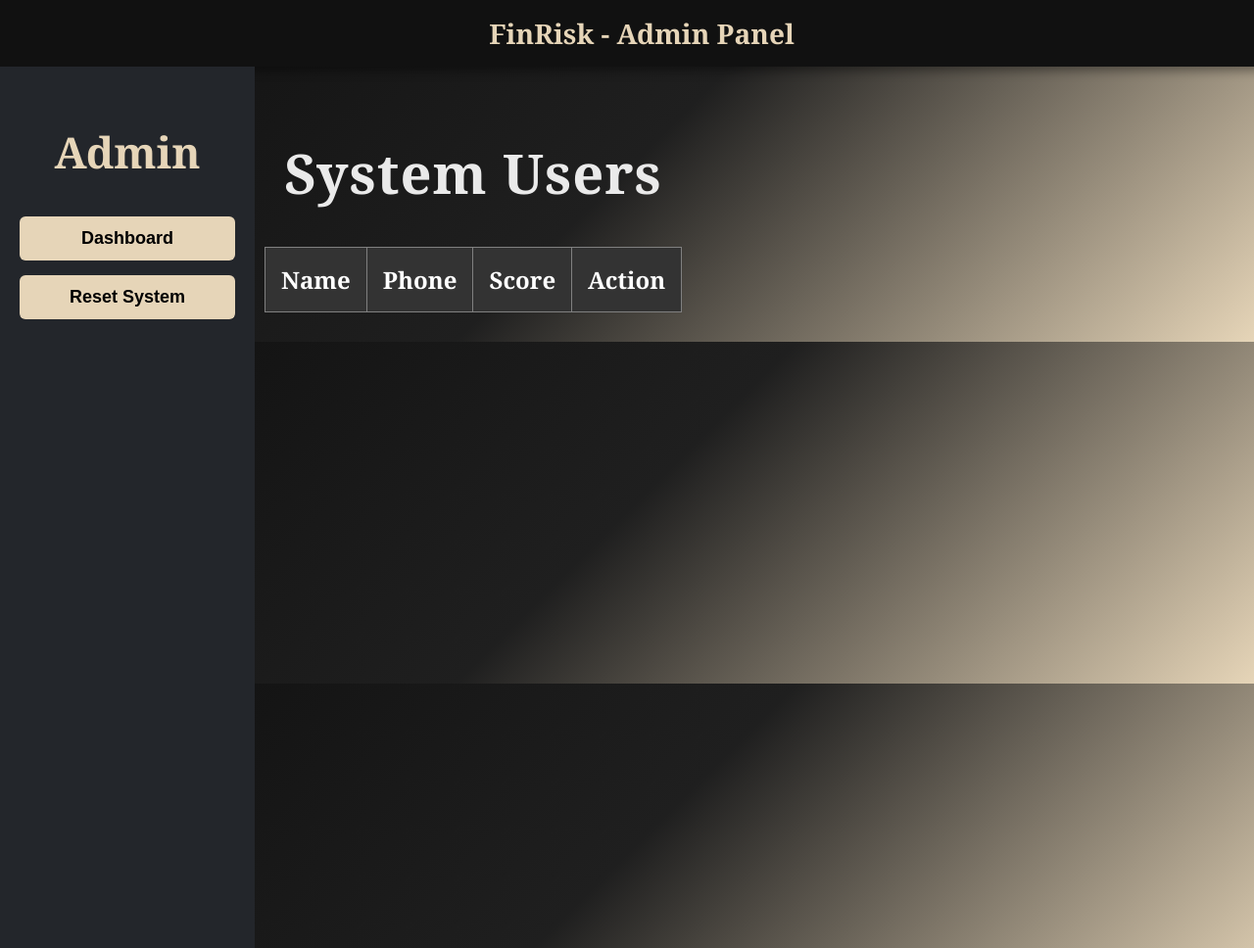
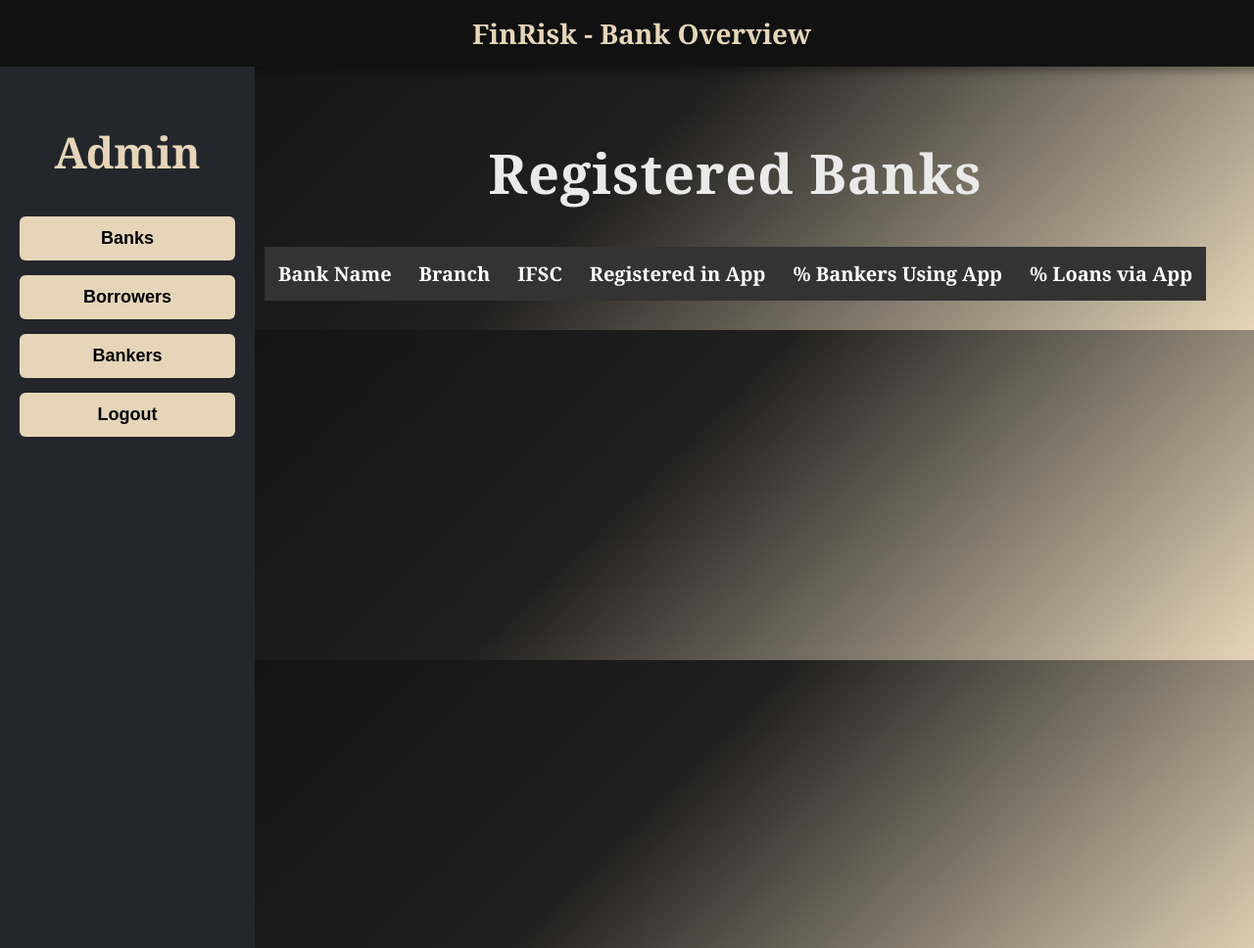
Before and after one commit to Team-quantreX-FOSS/FOSS_Hackathon, a Flask app: page /admin_dashboard in a window 1280 px wide. Shown: the whole page at 98% size. Run offline with Flask 3, Linux system fonts and the light colour scheme; lists and menus that the app fills with data are empty.

Commit message:
Update admin_dashboard.html

```diff
--- a/backend/templates/admin_dashboard.html
+++ b/backend/templates/admin_dashboard.html
@@ -1,38 +1,26 @@
 <!DOCTYPE html>
-
 <html>
-
 <head>
 
 <title>Admin Dashboard</title>
-
 <link rel="stylesheet" href="{{ url_for('static', filename='style.css') }}">
 
 <style>
-
-/* 🔥 BIGGER TABLE */
-#adminTable{
-font-size:22px;
+table{
+font-size:20px;
 border-collapse:collapse;
+width:100%;
 }
 
-#adminTable th, #adminTable td{
-padding:16px;
+th, td{
+padding:14px;
 text-align:center;
 }
 
-#adminTable th{
-font-size:24px;
+th{
 background:#333;
 color:white;
 }
-
-/* Buttons */
-button{
-font-size:20px;
-padding:10px 16px;
-}
-
 </style>
 
 </head>
@@ -40,27 +28,33 @@ padding:10px 16px;
 <body>
 
 <div class="topbar">
-<h2>FinRisk - Admin Panel</h2>
+<h2>FinRisk - Bank Overview</h2>
 </div>
 
 <div class="container">
 
 <div class="sidebar">
 <h2>Admin</h2>
-<button onclick="location.href='/admin_dashboard'">Dashboard</button>
-<button onclick="clearAll()">Reset System</button>
+
+<button onclick="location.href='/admin_dashboard'">Banks</button>
+<button onclick="location.href='/admin_borrowers'">Borrowers</button>
+<button onclick="location.href='/admin_bankers'">Bankers</button>
+<button onclick="logout()">Logout</button>
+
 </div>
 
 <div class="main">
 
-<h1>System Users</h1>
+<h1>Registered Banks</h1>
 
-<table border="1" width="100%" id="adminTable">
+<table id="bankTable">
 <tr>
-<th>Name</th>
-<th>Phone</th>
-<th>Score</th>
-<th>Action</th>
+<th>Bank Name</th>
+<th>Branch</th>
+<th>IFSC</th>
+<th>Registered in App</th>
+<th>% Bankers Using App</th>
+<th>% Loans via App</th>
 </tr>
 </table>
 
@@ -69,67 +63,37 @@ padding:10px 16px;
 
 <script>
 
-let users = JSON.parse(localStorage.getItem("users")) || [];
+async function loadBanks(){
 
-let table = document.getElementById("adminTable");
+let res = await fetch("/api/banks");
+let banks = await res.json();
 
-function loadUsers(){
+let table = document.getElementById("bankTable");
 
-table.innerHTML = `
-<tr>
-<th>Name</th>
-<th>Phone</th>
-<th>Score</th>
-<th>Action</th>
-</tr>
-`;
-
-users.forEach(u => {
+banks.forEach(b => {
 
 let row = table.insertRow();
 
 row.innerHTML = `
-<td>${u.name}</td>
-<td>${u.phone}</td>
-<td style="font-size:24px; font-weight:bold;">${u.score}</td>
-<td>
-<button onclick="deleteUser('${u.id}')">Delete</button>
-</td>
+<td>${b.name}</td>
+<td>${b.branch}</td>
+<td>${b.ifsc}</td>
+<td>Yes</td>
+<td>${Math.floor(Math.random()*100)}%</td>
+<td>${Math.floor(Math.random()*100)}%</td>
 `;
 
 });
 
 }
 
-loadUsers();
-
-/* DELETE USER */
-function deleteUser(id){
-
-users = users.filter(u => u.id != id);
-
-localStorage.setItem("users", JSON.stringify(users));
-
-loadUsers();
+function logout(){
+window.location.href="/";
 }
 
-/* RESET SYSTEM */
-function clearAll(){
-
-if(confirm("Are you sure?")){
-localStorage.clear();
-location.reload();
-}
-
-/* LOGOUT */
-function logout(){
-window.location.href = "/";
-}
-
-}
+loadBanks();
 
 </script>
 
 </body>
-
 </html>
```
